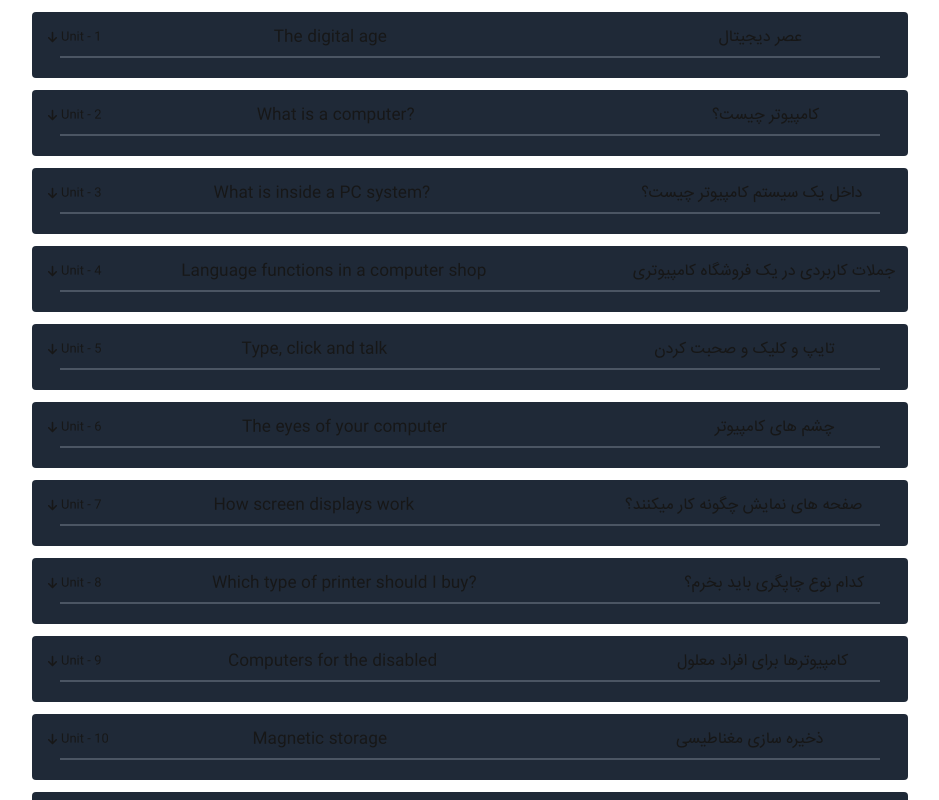
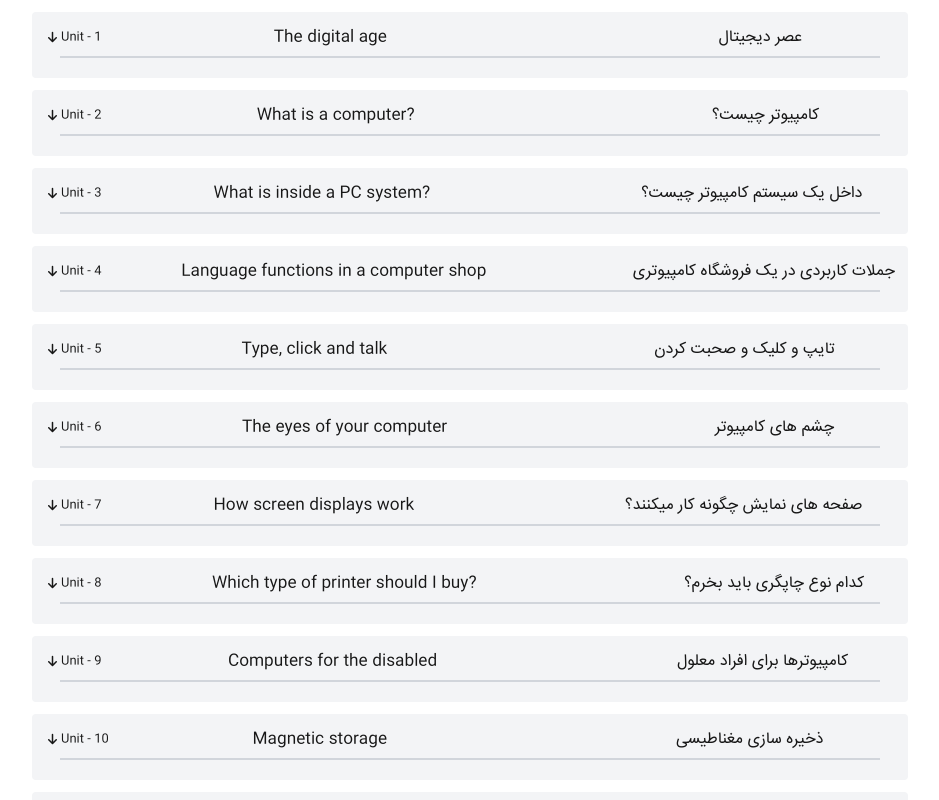
Before and after one commit to MohammadAminFeliAkbari/language-gh, a React (Vite) app: page / in a window 1280 px wide. Shown: the top 800 px of the page, without its empty margins (170-1109 px from the left). Built offline with nearby package versions, Linux system fonts and the light colour scheme.

Commit message:
add dark mode and translate true lesson 11

```diff
--- a/src/app/ComTranslate.tsx
+++ b/src/app/ComTranslate.tsx
@@ -18,7 +18,7 @@ function ComTranslate({ englishContent, persionContent }: detail) {
 
   return (
     <div>
-      <p className="text-gray-400">
+      <p className="text-gray-700 dark:text-gray-400">
         <FontAwesomeIcon
           icon={faGlobe}
           onClick={click}
@@ -31,7 +31,7 @@ function ComTranslate({ englishContent, persionContent }: detail) {
         />
         <span className="cursor-pointer" onClick={click}>{englishContent}</span>
       </p>
-      <div className={`text-gray-400 persian-content transition-height duration-500 ease-in-out ${hidden ? 'max-h-full opacity-100' : 'max-h-0 opacity-0'}`}>
+      <div className={`text-gray-700 dark:text-gray-400 persian-content transition-height duration-500 ease-in-out ${hidden ? 'max-h-full opacity-100' : 'max-h-0 opacity-0'}`}>
         {hidden && <p>{persionContent}</p>}
       </div>
     </div>
--- a/src/app/Main.tsx
+++ b/src/app/Main.tsx
@@ -29,7 +29,7 @@ function Main({
   };
 
   return (
-    <div className="m-3 bg-gray-800 p-4 rounded">
+    <div className="m-3 bg-gray-100 dark:bg-gray-800 p-4 rounded">
       <header onClick={click} className="cursor-pointer flex justify-around items-center lg:min-w-[900px] relative md:min-w-[700px] sm:min-w-[400px] gap-10">
         <div className="left flex items-center gap-3 ml-20">
           <div className="absolute left-0 flex mr-10">
@@ -47,7 +47,7 @@ function Main({
           <h1>{lessonTitlePersion}</h1>
         </div>
       </header>
-      <div className="border mx-3 my-1 border-gray-600"></div>
+      <div className="border mx-3 my-1 border-gray-300 dark:border-gray-600"></div>
       <div
         ref={contentRef}
         className={`overflow-hidden transition-height duration-[1s] ease-in-out ${hidden ? 'max-h-[10000px]' : 'max-h-0'}`}
--- a/src/app/data.ts
+++ b/src/app/data.ts
@@ -1090,151 +1090,112 @@ export const data = [
     lessonTitlePersion: 'دیسک ها و درایوهای نوری',
     detail: [
       {
-        englishContent:
-          'Optical discs can store data at much higher densities than magnetic disks.',
-        persionContent:
-          'داده توانند یم ینور های یسکد ها یسیمغناط های یسکدباالتر از اریبس یچگالرا با ذخیره کنند.'
-      },
-      {
-        englishContent:
-          'They are therefore ideal for multimedia applications where images, animation and sound occupy a lot of disc space.',
-        persionContent:
-          'برنامه یآنها برا نیبنابرا ها ر،یکه در آن تصاو یا چندرسانه ی کارتون )نقاشی متحرک( و صدا، فضای زیادی از دیسک را اشغال میکنند ایدهآل هستند.'
-      },
-      {
-        englishContent:
-          'Furthermore, optical discs are not affected by magnetic fields, meaning that they are secure and stable, and can be transported through airport metal detectors without damaging the data.',
-        persionContent:
-          'یعالوه بر ا ن، قرار یسیمغناط های یدانم ریتحت تأث ینور های یسکد نم گیر یند یاکه یمعن نیبه ا ، من و پایدار هستند و میتوانند از طریق فلزیابهای فرودگاه بدون آسیب رساندن به دادهها حمل شوند.'
-      },
-      {
-        englishContent: 'However, optical drives are slower than hard drives.',
-        persionContent: 'بااینحال یسکهارددکندتر از ینور یوهای، درا ها هستند.'
-      },
-      {
-        englishContent: 'At first sight, a DVD is similar to a CD.',
-        persionContent: 'ید یو ید ،در نگاه اول شب است.'
-      },
-      {
-        englishContent: 'Both discs are 120 mm in diameter and 1.2 mm thick.',
-        persionContent: 'یهر دو د سک 120 میلیمتر قطر و 1.2 میلیمتر ضخامت دارند.'
-      },
-      {
-        englishContent: 'They also both use a laser beam to read data.',
-        persionContent:
-          'دادهخواندن یبرا یزریهر دو از پرتو ل نیهمچن ها .کنند یماستفاده'
-      },
-      {
-        englishContent:
-          'However, they are very different in internal structure and data capacity.',
-        persionContent:
-          'بااینحال، آنها از نظر ساختار داخل متفاوت هستند. اریداده بس تیظرفو ی'
-      },
-      {
-        englishContent:
-          'In a DVD, the tracks are very close together, thus allowing more tracks.',
-        persionContent:
-          'ید کیدر ویدی کینزد اریها بسشیار ، به هم هستند، بنابرا شیار نی ها وجود دارد. یشتریب ی'
-      },
-      {
-        englishContent:
-          'The pits in which data is stored are also smaller, so there are more pits per track.',
-        persionContent:
-          'حفرهها یها در آنها ذخ که داده یی ره کوچک زین شود یم تر هستند، بنابرا حفره نی ها شیاردر هر یشتریب ی وجود دارد.'
-      },
-      {
-        englishContent:
-          'As a result, a CD can hold 650-700MB, whereas a basic DVD can hold 4.7GB.',
-        persionContent:
-          'تواند یم ید یس کی ،یجهدرنت 700-650 مگابایت را در خود جای دهد، درحالیکه یک دیویدی معمولی میتواند 4.7 گیگابایت را در خود جای دهد.'
-      },
-      {
-        englishContent:
-          'In addition, a DVD can be double-sided and dual layer, with a capacity of 17GB.',
-        persionContent:
-          'کی ن،یعالوه بر ا دیویدی میتواند دوطرفه و دوالیه با ظرفیت 17 گیگابایت باشد.'
-      },
-      {
-        englishContent: 'CDs come in three different formats:',
-        persionContent: 'یس دیها در سه فرمت مختلف عرضه :شوند یم'
-      },
-      {
-        englishContent:
-          'CD-ROMs (read-only memory) are read-only units, meaning you cannot change the data stored on them (for example, a dictionary or a game).',
-        persionContent:
-          'ROM-CD هاحافظه فقط خواندنی واحدهای فقط خواندنی هستند، به این معنی که نمیتوانید دادههای ذخیره شده روی آنها را تغییر دهید مثالً یک فرهنگ لغت یا یک بازی.'
-      },
-      {
-        englishContent:
-          'CD-R (recordable) discs are write-once devices which let you duplicate music CDs and other data CDs.',
-        persionContent:
-          '■ R-CD( قابل ضبط( این دیسکها وسایل با قابلیت یک بار نوشتن هستند و به شما امکان میدهند سیدیهای موسیقی و سایر سیدیهای داده را تکثیر کنید.'
-      },
-      {
-        englishContent:
-          'CD-RW (rewritable) discs enable you to write onto them many times, just like a hard disk.',
-        persionContent:
-          '■ RW-CD( قابل بازنویسی( این دیسک شما را قادر میسازند تا چندین بار روی آنها بنویسید، درست مانند دیسک سخت.'
-      },
-      {
-        englishContent: 'DVDs also come in several formats:',
-        persionContent: '‌زین‌ها‌ید‌یو‌ید در‌ ‌یمعرضه‌‌یمختلف‌یها‌فرمت شوند:'
-      },
-      {
-        englishContent: 'DVD-ROMs are used in DVD computer drives.',
-        persionContent:
-          '■ ROM-DVD ها در درایوهای دیویدی کامپیوتر استفاده میشوند.'
-      },
-      {
-        englishContent:
-          'They allow for data archiving as well as interactive content (for example, an encyclopedia or a movie).',
-        persionContent:
-          'آنها امکان داده بایگانی ها و یف کی ای المعارف دائره کی)مثالً یتعامل یمحتوا نیهمچن لم( را فراهم میکنند.'
-      },
-      {
-        englishContent: 'DVD-R or DVD+R can only be recorded on once.',
-        persionContent: '■ R-DVD یا R+DVD فقط یک بار قابل ضبط است.'
-      },
-      {
-        englishContent:
-          'DVD-RW or DVD+RW discs can be erased and reused many times.',
-        persionContent:
-          '■ های یسکد RW-DVD یا RW+DVD را میتوان چندین بار پاک کرد و استفاده کرد.'
-      },
-      {
-        englishContent:
-          'They are used to back up data files and to record audio and video.',
-        persionContent:
-          'از یریگ بانیپشت یآنها برا فا های یل داده و ضبط صدا و .شوند یماستفاده ویدیو'
-      },
-      {
-        englishContent:
-          'The DVD drive used in computers is also called a DVD burner because it records information by burning via a laser to a blank DVD disc.',
-        persionContent:
-          'ید ویدرا ویدی مورد استفاده در کامپ ید وترهای ویدی را ینام زین /سوزانتری ده یز شود یم را اطالعات را با رایت/سوزاندن از طریق لیزر بر روی یک دیسک دیویدی خالی ضبط میکند.'
-      },
-      {
-        englishContent:
-          'However, a DVD recorder typically refers to a standalone unit which resembles a video cassette recorder.',
-        persionContent:
-          'یدضبط کننده کیحال، نیبا ا وی ضبط کی هیشبکه شود یماطالق مستقلواحد کیمعموالً به دی کننده کاست ویدیویی است.'
-      },
-      {
-        englishContent: 'New DVD recorders can play all CD and DVD formats.',
-        persionContent:
-          'دستگاهها یدضبط ی وی دی جد فرمتتمام میتوانند یم دی ها سی ی دی یدو ویدیها را پخش کنند.'
-      },
-      {
-        englishContent:
-          'There are also portable DVD players - handheld devices which let you watch movies or TV, play games and listen to music, wherever you are.',
-        persionContent:
-          'هدستگا ها یدکننده پخش ی وی نوجود دار زین حمل قابل دی د - دستگاه ها یدست ی که به شما امکان میدهند فیلم یا تلویزیون تماشا کنید، بازی کنید و به موسیقی گوش دهید، در هر کجا که باشید.'
-      },
-      {
-        englishContent:
-          'They come with a built-in DVD drive and widescreen (rectangular 16:9 format) LCD display.',
-        persionContent:
-          'ید ویدرا کی یآنها دارا ویدی تعب شده یه و نما صفحه یش LCD عریض )قالب مستطیلی شکل 16:9( هستند.'
+        "englishContent": "Optical discs can store data at much higher densities than magnetic disks.",
+        "persionContent": "دیسک‌های نوری می‌توانند داده‌ها را با چگالی بسیار بالاتری نسبت به دیسک‌های مغناطیسی ذخیره کنند."
+      },
+      {
+        "englishContent": "They are therefore ideal for multimedia applications where images, animation and sound occupy a lot of disc space.",
+        "persionContent": "بنابراین آنها برای برنامه‌های چندرسانه‌ای که در آن تصاویر، انیمیشن و صدا فضای زیادی از دیسک را اشغال می‌کنند، ایده‌آل هستند."
+      },
+      {
+        "englishContent": "Furthermore, optical discs are not affected by magnetic fields, meaning that they are secure and stable, and can be transported through airport metal detectors without damaging the data.",
+        "persionContent": "علاوه بر این، دیسک‌های نوری تحت تأثیر میدان‌های مغناطیسی قرار نمی‌گیرند، یعنی آنها امن و پایدار هستند و می‌توانند از طریق فلزیاب‌های فرودگاه بدون آسیب رساندن به داده‌ها حمل شوند."
+      },
+      {
+        "englishContent": "However, optical drives are slower than hard drives.",
+        "persionContent": "با این حال، درایوهای نوری کندتر از هارد درایوها هستند."
+      },
+      {
+        "englishContent": "At first sight, a DVD is similar to a CD.",
+        "persionContent": "در نگاه اول، یک دی‌وی‌دی مشابه یک سی‌دی به نظر می‌رسد."
+      },
+      {
+        "englishContent": "Both discs are 120 mm in diameter and 1.2 mm thick.",
+        "persionContent": "هر دو دیسک 120 میلی‌متر قطر و 1.2 میلی‌متر ضخامت دارند."
+      },
+      {
+        "englishContent": "They also both use a laser beam to read data.",
+        "persionContent": "هر دو همچنین از پرتو لیزر برای خواندن داده‌ها استفاده می‌کنند."
+      },
+      {
+        "englishContent": "However, they are very different in internal structure and data capacity.",
+        "persionContent": "با این حال، آنها از نظر ساختار داخلی و ظرفیت داده بسیار متفاوت هستند."
+      },
+      {
+        "englishContent": "In a DVD, the tracks are very close together, thus allowing more tracks.",
+        "persionContent": "در یک دی‌وی‌دی، شیارها به هم نزدیک هستند، بنابراین شیارهای بیشتری وجود دارد."
+      },
+      {
+        "englishContent": "The pits in which data is stored are also smaller, so there are more pits per track.",
+        "persionContent": "حفره‌هایی که داده‌ها در آنها ذخیره می‌شوند نیز کوچکتر هستند، بنابراین حفره‌های بیشتری در هر شیار وجود دارد."
+      },
+      {
+        "englishContent": "As a result, a CD can hold 650-700MB, whereas a basic DVD can hold 4.7GB.",
+        "persionContent": "نتیجه اینکه، یک سی‌دی می‌تواند 650-700 مگابایت را در خود جای دهد، در حالی که یک دی‌وی‌دی معمولی می‌تواند 4.7 گیگابایت را در خود جای دهد."
+      },
+      {
+        "englishContent": "In addition, a DVD can be double-sided and dual layer, with a capacity of 17GB.",
+        "persionContent": "علاوه بر این، یک دی‌وی‌دی می‌تواند دوطرفه و دوالایه باشد و ظرفیت آن 17 گیگابایت است."
+      },
+      {
+        "englishContent": "CDs come in three different formats:",
+        "persionContent": "سی‌دی‌ها در سه فرمت مختلف عرضه می‌شوند:"
+      },
+      {
+        "englishContent": "CD-ROMs (read-only memory) are read-only units, meaning you cannot change the data stored on them (for example, a dictionary or a game).",
+        "persionContent": "سی‌دی‌رام‌ها (حافظه فقط خواندنی) واحدهای فقط خواندنی هستند، یعنی شما نمی‌توانید داده‌های ذخیره شده روی آنها را تغییر دهید (برای مثال، یک دیکشنری یا یک بازی)."
+      },
+      {
+        "englishContent": "CD-R (recordable) discs are write-once devices which let you duplicate music CDs and other data CDs.",
+        "persionContent": "سی‌دی‌آر (قابل ضبط) دیسک‌هایی هستند که فقط یک بار می‌توان بر روی آنها نوشت و به شما این امکان را می‌دهند که سی‌دی‌های موسیقی و سایر سی‌دی‌های داده را تکثیر کنید."
+      },
+      {
+        "englishContent": "CD-RW (rewritable) discs enable you to write onto them many times, just like a hard disk.",
+        "persionContent": "سی‌دی‌ری‌دابلیو (قابل بازنویسی) دیسک‌هایی هستند که به شما امکان می‌دهند که چندین بار بر روی آنها بنویسید، درست مانند یک هارد دیسک."
+      },
+      {
+        "englishContent": "DVDs also come in several formats:",
+        "persionContent": "دی‌وی‌دی‌ها همچنین در چندین فرمت عرضه می‌شوند:"
+      },
+      {
+        "englishContent": "DVD-ROMs are used in DVD computer drives.",
+        "persionContent": "دی‌وی‌دی‌رام‌ها در درایوهای دی‌وی‌دی کامپیوتر استفاده می‌شوند."
+      },
+      {
+        "englishContent": "They allow for data archiving as well as interactive content (for example, an encyclopedia or a movie).",
+        "persionContent": "آنها برای بایگانی داده‌ها و همچنین محتواهای تعاملی (برای مثال، یک دایره‌المعارف یا یک فیلم) استفاده می‌شوند."
+      },
+      {
+        "englishContent": "DVD-R or DVD+R can only be recorded on once.",
+        "persionContent": "دی‌وی‌دی‌آر یا دی‌وی‌دی‌پلاس‌آر تنها یک بار قابل ضبط هستند."
+      },
+      {
+        "englishContent": "DVD-RW or DVD+RW discs can be erased and reused many times.",
+        "persionContent": "دی‌وی‌دی‌آر‌دابلیو یا دی‌وی‌دی‌پلاس‌آر‌دابلیو دیسک‌هایی هستند که می‌توان آنها را پاک کرده و چندین بار استفاده کرد."
+      },
+      {
+        "englishContent": "They are used to back up data files and to record audio and video.",
+        "persionContent": "از آنها برای پشتیبان‌گیری از فایل‌های داده و ضبط صدا و ویدیو استفاده می‌شود."
+      },
+      {
+        "englishContent": "The DVD drive used in computers is also called a DVD burner because it records information by burning via a laser to a blank DVD disc.",
+        "persionContent": "درایو دی‌وی‌دی مورد استفاده در کامپیوترها همچنین به نام دی‌وی‌دی‌برنر شناخته می‌شود زیرا اطلاعات را با استفاده از لیزر بر روی یک دیسک دی‌وی‌دی خالی ضبط می‌کند."
+      },
+      {
+        "englishContent": "However, a DVD recorder typically refers to a standalone unit which resembles a video cassette recorder.",
+        "persionContent": "با این حال، یک ضبط‌کننده دی‌وی‌دی معمولاً به واحدی مستقل اشاره دارد که شبیه یک ضبط‌کننده ویدیویی کاست است."
+      },
+      {
+        "englishContent": "New DVD recorders can play all CD and DVD formats.",
+        "persionContent": "ضبط‌کننده‌های دی‌وی‌دی جدید می‌توانند تمامی فرمت‌های سی‌دی و دی‌وی‌دی را پخش کنند."
+      },
+      {
+        "englishContent": "There are also portable DVD players - handheld devices which let you watch movies or TV, play games and listen to music, wherever you are.",
+        "persionContent": "همچنین دستگاه‌های پخش دی‌وی‌دی قابل حمل وجود دارند - دستگاه‌های دستی که به شما این امکان را می‌دهند که فیلم یا تلویزیون تماشا کنید، بازی کنید و به موسیقی گوش دهید، در هر کجا که باشید."
+      },
+      {
+        "englishContent": "They come with a built-in DVD drive and widescreen (rectangular 16:9 format) LCD display.",
+        "persionContent": "این دستگاه‌ها با درایو دی‌وی‌دی داخلی و نمایشگر ال‌سی‌دی عریض (فرمت مستطیلی 16:9) عرضه می‌شوند."
       },
       {
         englishContent:
@@ -1243,40 +1204,28 @@ export const data = [
           'آنها معموالً کنند یم یبانیپشترا یچند فرمت بازنواخت پخش - فرمتاز یاریبس توانند یم یعنی ها ی فایل از جمله video-DVD ، DivX، دیسکهای CD صوتی ، موسیقی 3MP و تصاویر JPEG را پخش کنند.'
       },
       {
-        englishContent:
-          'These two competing formats are expected to replace current DVD as the standard for watching movies at home.',
-        persionContent:
-          'دو فرمت نیا رود یمانتظار رق بی ، جا ید نیگزی وی جاری )معاصر( دی استاندارد تماشا عنوان به یف ی لم در خانه شوند.'
-      },
-      {
-        englishContent:
-          'On one side are Toshiba, Microsoft and the DVD Forum, who support the High Definition-DVD (HDDVD).',
-        persionContent:
-          'با،یطرف توش کیدر ما کروسافتی و ید انجمن وی دی قرار دارند که از ید وی باال یفیتباک دی )HDDVD )پشتیبانی میکنند.'
-      },
-      {
-        englishContent:
-          'Sony, Panasonic, Samsung, JVC and many movie studios are behind the Blu-ray format.',
-        persionContent:
-          ')در طرف دیگر( سون سامسونگ، ک،یپاناسون ،ی JVC و بسیاری از استودیوهای فیلم، پشتیبانِ فرمت ray-Blu( اشعه آبی، بنفش لیزری( هستند.'
-      },
-      {
-        englishContent:
-          'Blu-ray disc has a capacity of 25GB (single layer), 50GB (dual layer) and 100GB (four layer).',
-        persionContent:
-          'ید سک تیظرف یدارا یبلور 25 گیگابایت )تک الیه(، 50 گیگابایت )دو الیه( و 100 گیگابایت )چهار الیه( است.'
-      },
-      {
-        englishContent:
-          'Unlike DVDs, which use a red laser to read and write data, Blu-ray uses a blue-violet laser, hence its name.',
-        persionContent:
-          'ید برخلاف ویدیها یقرمز برا زریکه از ل خواندن و نوشتن دادهها کنند یماستفاده ، ray-Blu از لیزر آبی بنفش استفاده میکند، به همین دلیل نام آن ray-Blu است.'
-      },
-      {
-        englishContent:
-          'Blu-ray discs can record and play back high-definition television and digital audio, as well as computer data.',
-        persionContent:
-          'های یسکد ray-Blu میتوانند تلویزیون باکیفیت باال و صدای دیجیتال و همچنین دادههای رایانه را ضبط و پخش کنند.'
+        "englishContent": "These two competing formats are expected to replace current DVD as the standard for watching movies at home.",
+        "persionContent": "انتظار می‌رود این دو فرمت رقابتی دی‌وی‌دی فعلی را به عنوان استاندارد تماشای فیلم در خانه جایگزین کنند."
+      },
+      {
+        "englishContent": "On one side are Toshiba, Microsoft and the DVD Forum, who support the High Definition-DVD (HDDVD).",
+        "persionContent": "در یک طرف توشیبا، مایکروسافت و انجمن دی‌وی‌دی قرار دارند که از دی‌وی‌دی با کیفیت بالا (HDDVD) پشتیبانی می‌کنند."
+      },
+      {
+        "englishContent": "Sony, Panasonic, Samsung, JVC and many movie studios are behind the Blu-ray format.",
+        "persionContent": "در طرف دیگر سونی، پاناسونیک، سامسونگ، JVC و بسیاری از استودیوهای فیلم از فرمت بلو-ری پشتیبانی می‌کنند."
+      },
+      {
+        "englishContent": "Blu-ray disc has a capacity of 25GB (single layer), 50GB (dual layer) and 100GB (four layer).",
+        "persionContent": "دیسک بلو-ری ظرفیت 25 گیگابایت (تک لایه)، 50 گیگابایت (دو لایه) و 100 گیگابایت (چهار لایه) دارد."
+      },
+      {
+        "englishContent": "Unlike DVDs, which use a red laser to read and write data, Blu-ray uses a blue-violet laser, hence its name.",
+        "persionContent": "برخلاف دی‌وی‌دی‌ها که از لیزر قرمز برای خواندن و نوشتن داده‌ها استفاده می‌کنند، بلو-ری از لیزر آبی-بنفش استفاده می‌کند، به همین دلیل نام آن بلو-ری است."
+      },
+      {
+        "englishContent": "Blu-ray discs can record and play back high-definition television and digital audio, as well as computer data.",
+        "persionContent": "دیسک‌های بلو-ری می‌توانند تلویزیون با کیفیت بالا، صدای دیجیتال و همچنین داده‌های رایانه‌ای را ضبط و پخش کنند."
       }
     ]
   },
```
